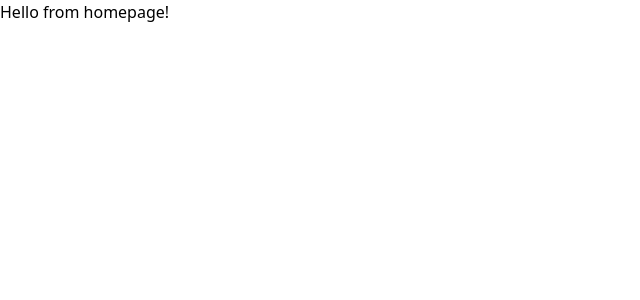
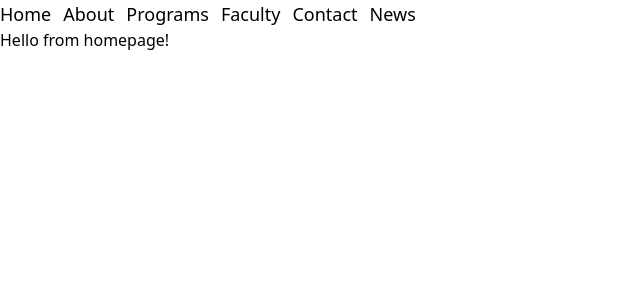
Before and after one commit to wvsu-cict-code/cict-next, a Next.js app: page / in a window 1280 px wide. Shown: the top 300 px of the page, without its empty margins (0-640 px from the left). Built offline with nearby package versions, Linux system fonts and the light colour scheme.

Commit message:
feat: Create temporary header for easier nav links

```diff
--- a/src/app/layout.js
+++ b/src/app/layout.js
@@ -1,5 +1,6 @@
 import { Oswald } from "next/font/google";
 import "./globals.css";
+import Link from "next/link";
 
 const oswald = Oswald({
   variable: "--font-oswald",
@@ -9,7 +10,30 @@ const oswald = Oswald({
 export default function RootLayout({ children }) {
   return (
     <html lang="en">
-      <body className={`${oswald.variable}`}>{children}</body>
+      <body className={`${oswald.variable}`}>
+        {/* Temporary header */}
+        <header className="flex flex-row gap-x-3 text-lg">
+          <Link href="/" className="hover:underline">
+            Home
+          </Link>
+          <Link href="/about" className="hover:underline">
+            About
+          </Link>
+          <Link href="/programs" className="hover:underline">
+            Programs
+          </Link>
+          <Link href="/faculty-profiles" className="hover:underline">
+            Faculty
+          </Link>
+          <Link href="/contact" className="hover:underline">
+            Contact
+          </Link>
+          <Link href="/news-announcements" className="hover:underline">
+            News
+          </Link>
+        </header>
+        {children}
+      </body>
     </html>
   );
 }
```
